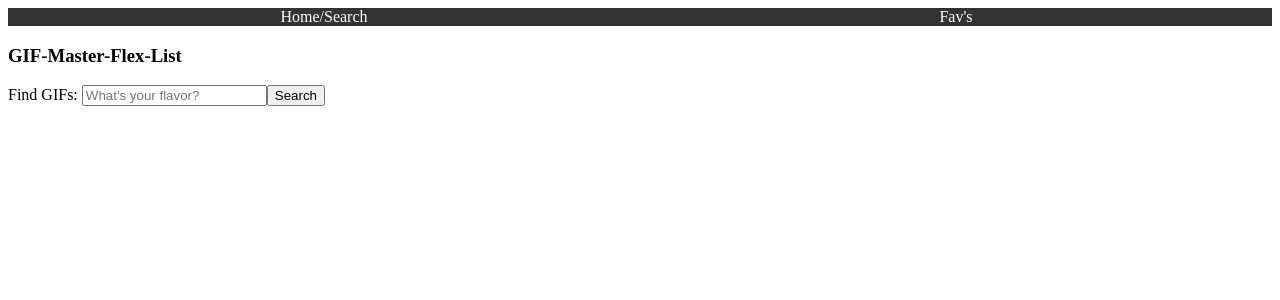
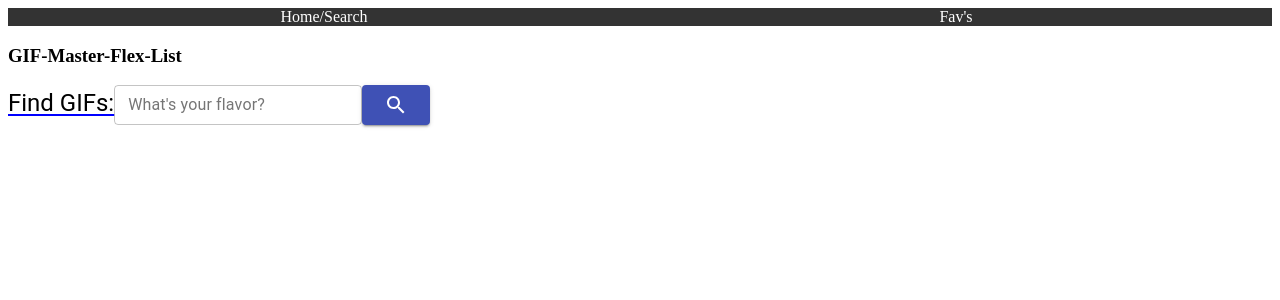
Before and after one commit to Benstraum/Giphy-group-project, a React (Create React App) app: page /#/ in a window 1280 px wide. Shown: the top 300 px of the page. Built offline with nearby package versions, Linux system fonts and the light colour scheme.

Commit message:
search page

```diff
--- a/package.json
+++ b/package.json
@@ -4,6 +4,8 @@
   "private": true,
   "proxy": "http://localhost:5000",
   "dependencies": {
+    "@material-ui/core": "^4.10.2",
+    "@material-ui/icons": "^4.9.1",
     "axios": "^0.19.0",
     "body-parser": "^1.18.2",
     "dotenv": "^8.2.0",
--- /dev/null
+++ b/src/components/SearchForm/SearchForm.css
@@ -0,0 +1,13 @@
+.underline{
+    text-decoration: underline;
+    text-decoration-color: blue;
+  }
+
+  .centerSearch{
+      align-items: center;
+  }
+
+  .alignSearch{
+    align-items: center;
+    display: inline-block;
+  }
--- a/src/components/SearchForm/SearchForm.js
+++ b/src/components/SearchForm/SearchForm.js
@@ -1,5 +1,8 @@
 import React, { Component } from "react";
 import { connect } from "react-redux";
+import './SearchForm.css';
+import SearchIcon from '@material-ui/icons/Search';
+import { Button, TextField, Typography } from '@material-ui/core';
 
 class SearchForm extends Component {
   state = {
@@ -25,16 +28,17 @@ class SearchForm extends Component {
 
   render() {
     return (
-      <div>
-        <span>Find GIFs: </span>
-        <input
-          type="text"
-          placeholder="What's your flavor?"
-          onChange={this.handleSearchInput}
-        />
-        <button onClick={this.setSearch} type="submit">
-          Search
-        </button>
+      <div className="alignSearch">
+        <form className="centerSearch">
+          <Typography variant="h5" className="underline">
+            Find GIFs:
+
+          <TextField size="small" label="What's your flavor?" variant="outlined" onChange={this.handleSearchInput} />
+          <Button size="large" variant="contained" color="primary" aria-label="search for giphy" onClick={this.setSearch}>
+            <SearchIcon />
+          </Button>
+          </Typography>
+        </form>
       </div>
     );
   }
```
